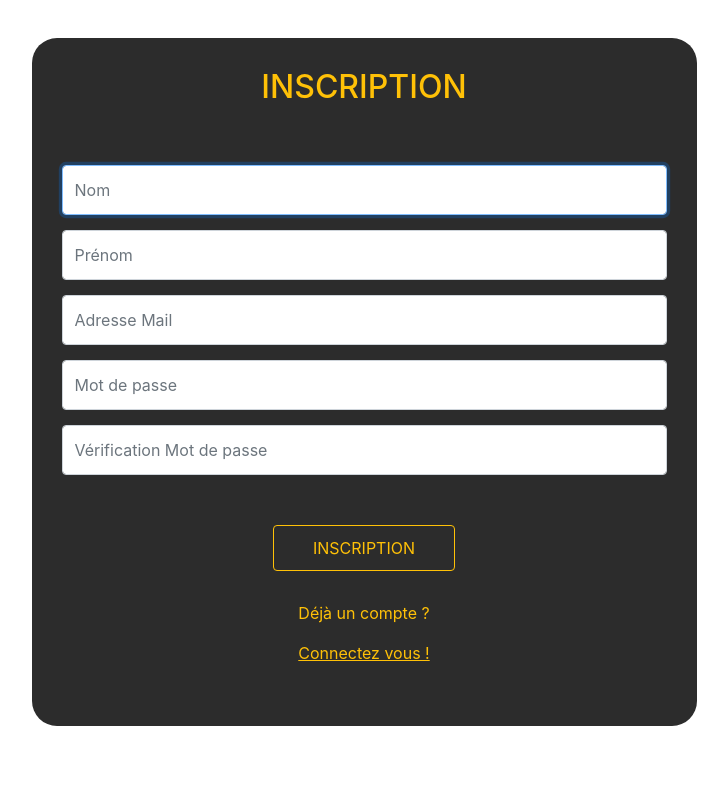
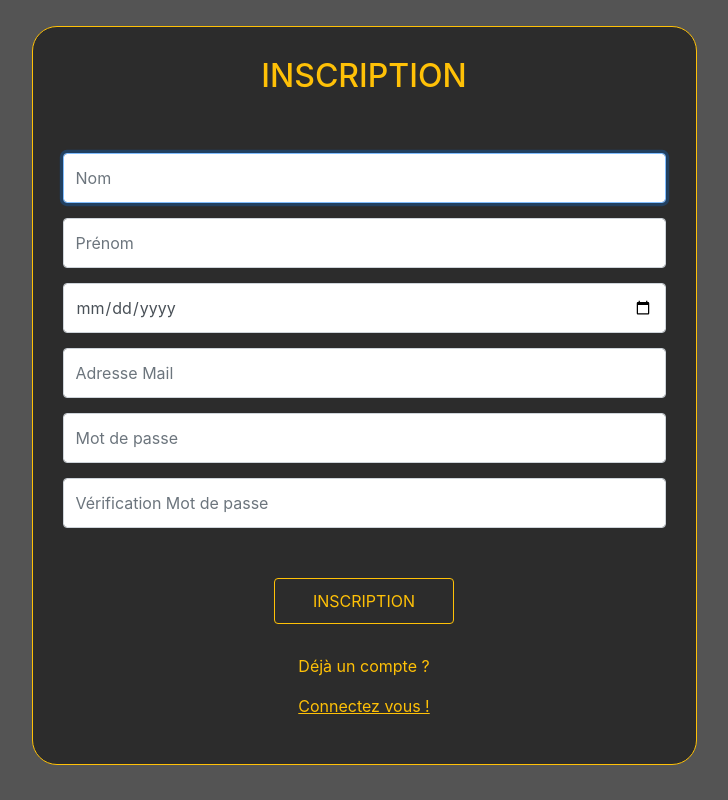
Before and after one commit to Lepidopterae1201/Prodajha, a PHP site: page /inscription.php in a window 1280 px wide. Shown: the whole page, without its empty margins (276-1004 px from the left). Run offline with PHP 8.4, Linux system fonts and the light colour scheme.

Commit message:
Mise à jour Bdd et amélioration visuel

```diff
--- a/Boutique en ligne/inscription.php
+++ b/Boutique en ligne/inscription.php
@@ -9,10 +9,10 @@ $Message = new Message();
         <link rel="stylesheet" href="Bootstrap\bootstrap.min.css">
         <script src="Bootstrap\bootstrap.min.js"></script>
     </head>
-    <body style="display:flex; text-align:center">
-        <div class="container" style="margin-top:3%; margin-bottom:auto">
+    <body style="display:flex; text-align:center; background-color:rgb(84, 84, 84)">
+        <div class="container" style="margin-top:2%; margin-bottom:auto;">
             <div class="row justify-content-center">
-                <div class="col-sm-10 col-md-7" style="background-color:rgb(44, 44, 44); height: 100%; border-radius: 25px; padding:30px;">
+                <div class="col-sm-10 col-md-7 border border-warning" id ="formContainer">
                     <form autocomplete="off" method="POST" action="traitements/inscription.php">
                         <div class="row">
                             <div class="col-sm-12 text-center">
@@ -30,6 +30,9 @@ $Message = new Message();
                                 <input type="text" name="prenom" class="form-control" placeholder="Prénom" required autofocus/>
                             </div>
                             <div class="col-12" style="margin-bottom: 15px;">
+                                <input type="date" name="dateNaissance" class="form-control" placeholder="Date de naissance" required autofocus/>
+                            </div>
+                            <div class="col-12" style="margin-bottom: 15px;">
                                 <input type="text" name="mail" class="form-control" placeholder="Adresse Mail" required autofocus/>
                             </div>
                             <div class="col-12" style="margin-bottom: 15px;">
@@ -40,7 +43,7 @@ $Message = new Message();
                             </div>
                         </div>
                         <div class="row formulaireRow">
-                            <div class="col-12" style="margin-bottom: 15px;">
+                            <div class="col-12">
                                 <button type="submit" class="btn btn-outline-warning" style="width:30%; margin-bottom:30px; padding:10px;">INSCRIPTION</button>
                                 <p class="text-warning">Déjà un compte ? </p>
                                 <a href="connexion.php" class="text-warning" style="text-decoration:underline">Connectez vous !</a>
@@ -65,5 +68,12 @@ $Message = new Message();
         .formulaireRow{
             margin-top: 50px;
         }
+
+        #formContainer{
+            background-color:rgb(44, 44, 44);
+            height: 100%;
+            border-radius:25px;
+            padding:30px;
+        }
     </style>
 </html>
--- a/Boutique en ligne/modeles/Utilisateurs.php
+++ b/Boutique en ligne/modeles/Utilisateurs.php
@@ -13,9 +13,9 @@ class Utilisateurs extends Modele
         return $this->execRequete($req, [$mail])->fetchAll();
     }
 
-    function inscription($nom, $prenom, $mail, $password){
-        $req = "INSERT INTO client(nom, prenom, email, password) VALUES(?, ?, ?, ?)";
-        return $this->execRequete($req, [$nom, $prenom, $mail, $password]);
+    function inscription($nom, $prenom, $dateNaissance, $mail, $password){
+        $req = "INSERT INTO client(nom, prenom, dateNaissance, email, password) VALUES(?, ?, ?, ?, ?)";
+        return $this->execRequete($req, [$nom, $prenom, $dateNaissance, $mail, $password]);
     }
 }
 ?>
--- a/Boutique en ligne/traitements/connexion.php
+++ b/Boutique en ligne/traitements/connexion.php
@@ -17,7 +17,7 @@ if(isset($_POST['mail']) && !empty($_POST['mail']) && isset($_POST['password'])
         header("location:../connexion.php?message=erreur1");
     }else{
         $passVerif = $resultat['password'];
-        if (password_verify ( $password , $passVerif )) {
+        if (password_verify($password, $passVerif)) {
             session_start();
             $_SESSION['prenom'] = $resultat['prenom'];
             $_SESSION['nom'] = $resultat['nom'];
--- a/Boutique en ligne/traitements/inscription.php
+++ b/Boutique en ligne/traitements/inscription.php
@@ -6,10 +6,12 @@ if(isset($_POST['mail']) && !empty($_POST['mail']) &&
     isset($_POST['password']) && !empty($_POST['password']) &&
     isset($_POST['passwordVerif']) && !empty($_POST['passwordVerif']) &&
     isset($_POST['nom']) && !empty($_POST['nom']) &&
-    isset($_POST['prenom']) && !empty($_POST['prenom'])){
+    isset($_POST['prenom']) && !empty($_POST['prenom']) &&
+    isset($_POST['dateNaissance']) && !empty($_POST['dateNaissance'])){
 
     $nom = $_POST['nom'];
     $prenom = $_POST['prenom'];
+    $dateNaissance = $_POST['dateNaissance'];
     $mail = strtolower($_POST['mail']);
     $password = $_POST['password'];
     $passwordVerify = $_POST['passwordVerif'];
@@ -34,7 +36,7 @@ if(isset($_POST['mail']) && !empty($_POST['mail']) &&
                     header('location:../inscription.php?message=erreur2');
                 }else{
                     $password = password_hash($password, PASSWORD_BCRYPT);
-                    $Utilisateurs->inscription($nom, $prenom, $mail, $password);
+                    $Utilisateurs->inscription($nom, $prenom, $dateNaissance, $mail, $password);
 
                     header('location:../connexion.php?message=succes');
                 }
```
Also changed, not shown: Boutique en ligne/connexion.php (+8 -2 lines).
